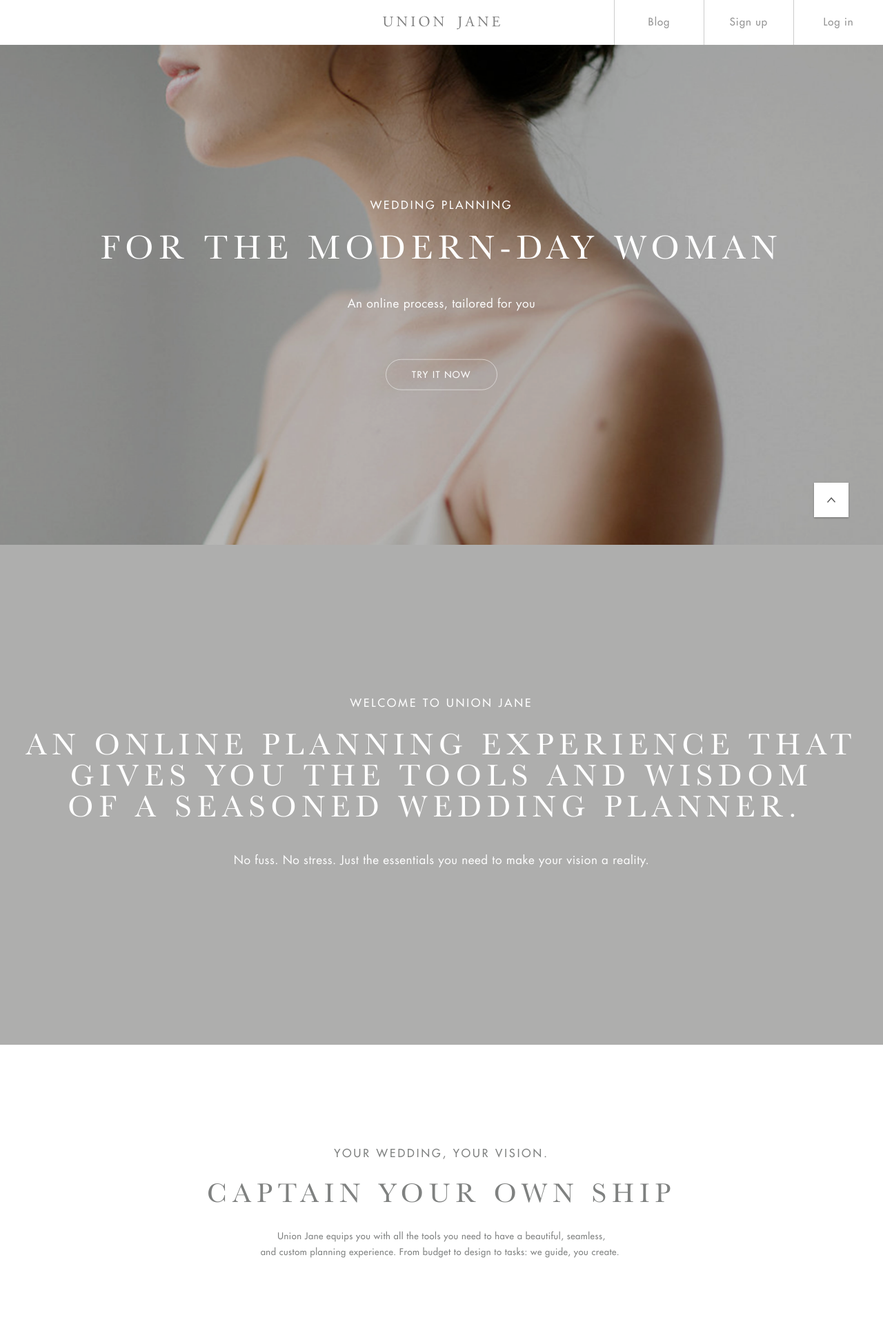
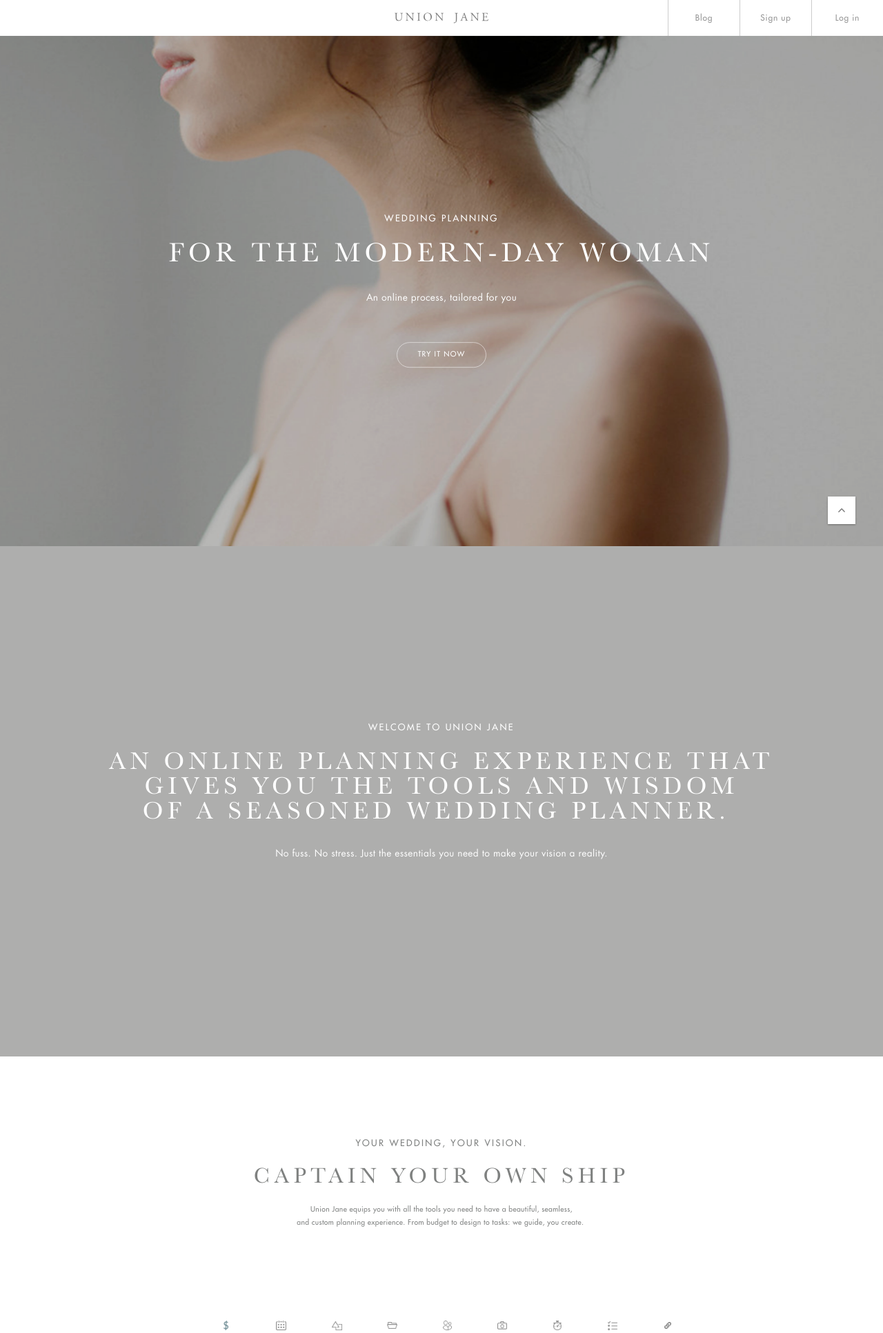
Before and after one commit to LucasFyl/landing-uj, a PHP site: page / in a window 1280 px wide. Shown: the top 1933 px of the page at 69% size. Run offline with PHP 8.4, Linux system fonts and the light colour scheme; some libraries are stand-ins or nearby versions.

Commit message:
include responsive

```diff
--- a/app/assets/sass/_base/_general.scss
+++ b/app/assets/sass/_base/_general.scss
@@ -15,6 +15,22 @@
  */
 html {
   font-size: 62.5%;
+  // Very big screen above 1920px
+  @include media(min-width 1920px) {
+    font-size: 83.3%;
+  }
+  // Big screen between 1450 and 1920px
+  @include media(min-width 1450px max-width 1920px)  {
+    font-size: 71.4%;
+  }
+  // Medium screeens between 1000px and 1350px
+  @include media(min-width 1000px max-width 1350px) {
+    font-size: 50%;
+  }
+  // Small screen between 480px and 1000px
+  @include media(min-width 480px max-width 600px) {
+    font-size: 30%;
+  }
 }
 
 body {
--- a/app/assets/styles/main.css
+++ b/app/assets/styles/main.css
@@ -2272,6 +2272,26 @@ md-switch.md-checked .md-ink-ripple {
 html {
   font-size: 62.5%;
 }
+@media screen and (min-width: 1920px) {
+  html {
+    font-size: 83.3%;
+  }
+}
+@media screen and (min-width: 1450px) and (max-width: 1920px) {
+  html {
+    font-size: 71.4%;
+  }
+}
+@media screen and (min-width: 1000px) and (max-width: 1350px) {
+  html {
+    font-size: 50%;
+  }
+}
+@media screen and (min-width: 480px) and (max-width: 600px) {
+  html {
+    font-size: 30%;
+  }
+}
 
 body {
   position: relative;
```
Also changed, not shown: 1 other file.
